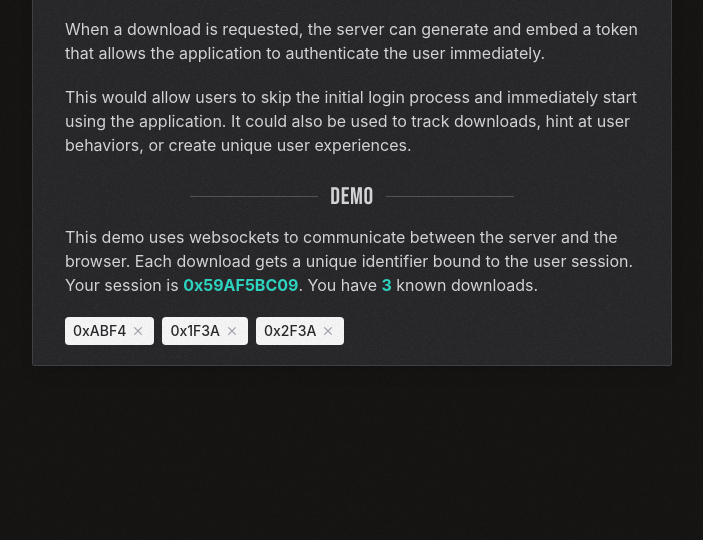
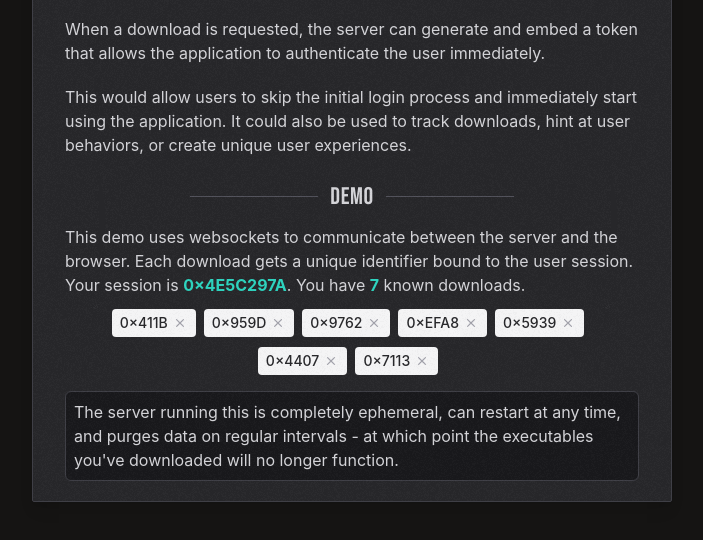
Before and after one commit to Xevion/dynamic-preauth, an Astro site in the folder frontend/: page / in a window 1280 px wide. Shown: the part 216-756 px from the top of the page, without its empty margins (288-991 px from the left). Built offline with nearby package versions, Linux system fonts and the light colour scheme; Astro itself is replaced by a stand-in of ours.

Commit message:
improve display views, add random generation for demo version, improve badge flex, add ephemeral note

```diff
--- a/frontend/src/components/StatefulDemo.tsx
+++ b/frontend/src/components/StatefulDemo.tsx
@@ -12,14 +12,20 @@ type SessionData = {
 };
 
 const StatefulDemo = ({ class: className }: StatefulDemoProps) => {
+  const randomBits = (bits: number) =>
+    Math.floor(Math.random() * 2 ** bits)
+      .toString(16)
+      .padStart(bits / 4, "0")
+      .toUpperCase();
+
   const [session, setSession] = useState<SessionData | null>({
-    id: "0x59AF5BC09",
-    downloads: ["0xABF4", "0x1F3A", "0x2F3A"],
+    id: "0×" + randomBits(32),
+    downloads: Array.from({ length: 7 }).map(() => "0×" + randomBits(16)),
   });
 
   return (
     <div class={cn(className, "px-5 leading-6")}>
-      <p class="mt-3">
+      <p class="mt-3 mb-3">
         This demo uses websockets to communicate between the server and the
         browser. Each download gets a unique identifier bound to the user
         session.
@@ -33,9 +39,10 @@ const StatefulDemo = ({ class: className }: StatefulDemoProps) => {
           </>
         ) : null}
       </p>
-      <div>
+      <div class="flex flex-wrap justify-center gap-y-2.5">
         {session?.downloads.map((download) => (
           <Badge
+            className="grow-0"
             onClick={function onClick() {
               const audio = new Audio("/notify.wav");
               audio.volume = 0.3;
@@ -46,6 +53,13 @@ const StatefulDemo = ({ class: className }: StatefulDemoProps) => {
           </Badge>
         ))}
       </div>
+      <div class="mt-4 p-2 bg-zinc-900/90 rounded-md border border-zinc-700">
+        <p class="my-0">
+          The server running this is completely ephemeral, can restart at any
+          time, and purges data on regular intervals - at which point the
+          executables you've downloaded will no longer function.
+        </p>
+      </div>
     </div>
   );
 };
--- a/frontend/src/layouts/Base.astro
+++ b/frontend/src/layouts/Base.astro
@@ -7,7 +7,7 @@
     <link rel="preload" href="/notify.wav" as="audio" />
     <title>Dynamic Preauth</title>
   </head>
-  <body class="noise after:opacity-70">
+  <body class="md:noise after:opacity-70">
     <slot />
   </body>
 </html>
--- a/frontend/src/pages/index.astro
+++ b/frontend/src/pages/index.astro
@@ -7,7 +7,7 @@ import "@/globals.scss";
 <Base>
   <div class="w-screen h-screen flex flex-col items-center middle">
     <div
-      class="noise-card rounded-sm relative z-20 border-zinc-700 border w-full max-w-[40rem] mt-16 mb-8 shadow-lg"
+      class="noise-card rounded-sm relative z-20 border-zinc-700 md:border w-full max-w-[40rem] md:mt-16 mb-8 shadow-lg"
       style={{
         backgroundPosition:
           Math.random() * 100 + "px " + Math.random() * 100 + "px",
```
